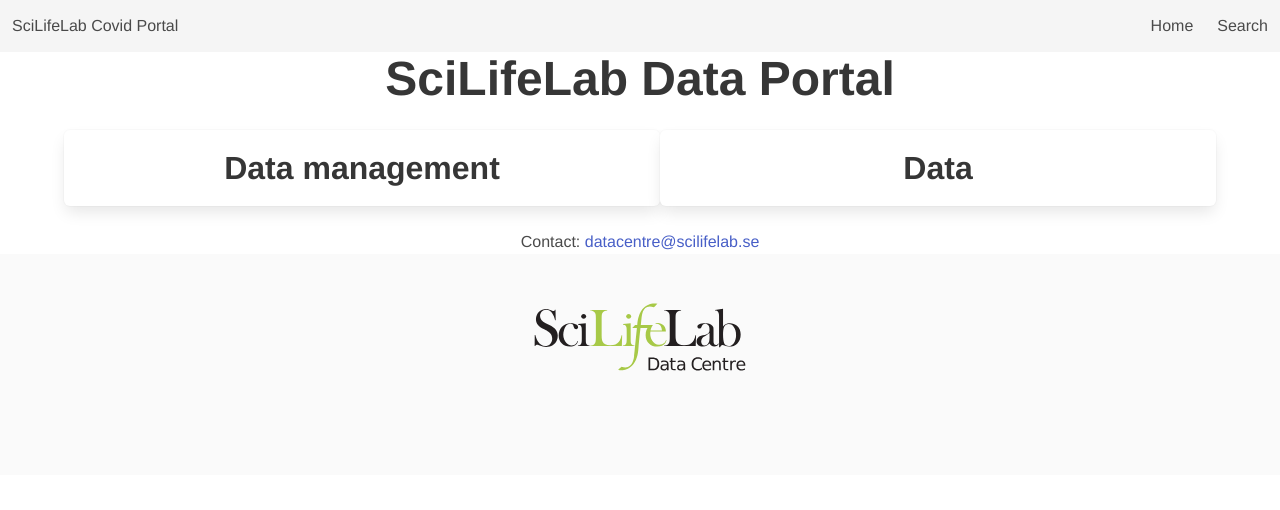
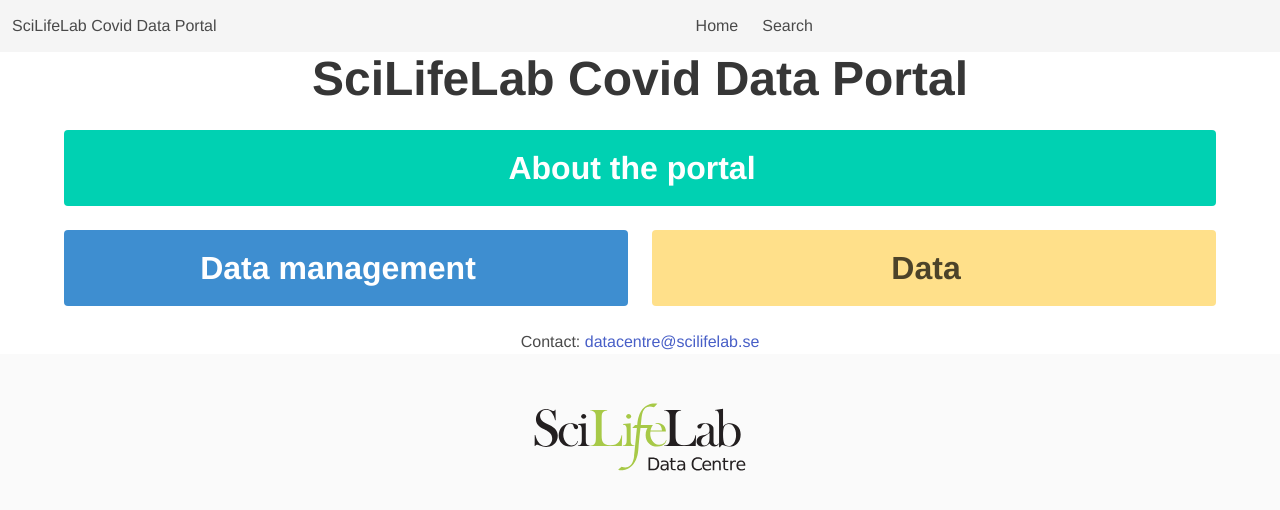
Before and after one commit to ScilifelabDataCentre/pathogens-portal, a Vue app: page / in a window 1280 px wide. Shown: the top 510 px of the page. Built offline with nearby package versions, Linux system fonts and the light colour scheme.

Commit message:
Minor updates

```diff
--- a/src/App.vue
+++ b/src/App.vue
@@ -3,7 +3,7 @@
   <nav class="navbar is-light" role="navigation" aria-label="main navigation">
     <div class="navbar-brand">
       <div class="navbar-item">
-        SciLifeLab Covid Portal
+        SciLifeLab Covid Data Portal
       </div>
       <a role="button"
          class="navbar-burger"
@@ -21,6 +21,7 @@
         Home
       </router-link>
       <router-link to="/about" class="navbar-item">Search</router-link>
+      <div class="navbar-end"></div>
     </div>
   </nav>
 
--- a/src/views/Home.vue
+++ b/src/views/Home.vue
@@ -1,15 +1,24 @@
 <template>
   <div class="home">
-    <h1 class="title is-1">SciLifeLab Data Portal</h1>
+    <h1 class="title is-1">SciLifeLab Covid Data Portal</h1>
 
     <div class="tile is-ancestor">
-      <div class="tile is-parent">
-        <div class="tile is-child box">
-          <p class="title">Data management</p>
+      <div class="tile is-vertical">
+        <div class="tile is-parent">
+          <div class="tile is-child notification home-tiles is-primary">
+            <p class="title">About the portal</p>
+          </div>
         </div>
-        <div class="tile is-vertical">
-          <div class="tile is-child box is-warning">
-            <p class="title">Data</p>
+        <div class="tile">
+          <div class="tile is-parent">
+            <div class="tile is-child notification home-tiles is-info">
+              <p class="title">Data management</p>
+            </div>
+          </div>
+          <div class="tile is-parent">
+            <div class="tile is-child home-tiles notification is-warning">
+              <p class="title">Data</p>
+            </div>
           </div>
         </div>
       </div>
```
